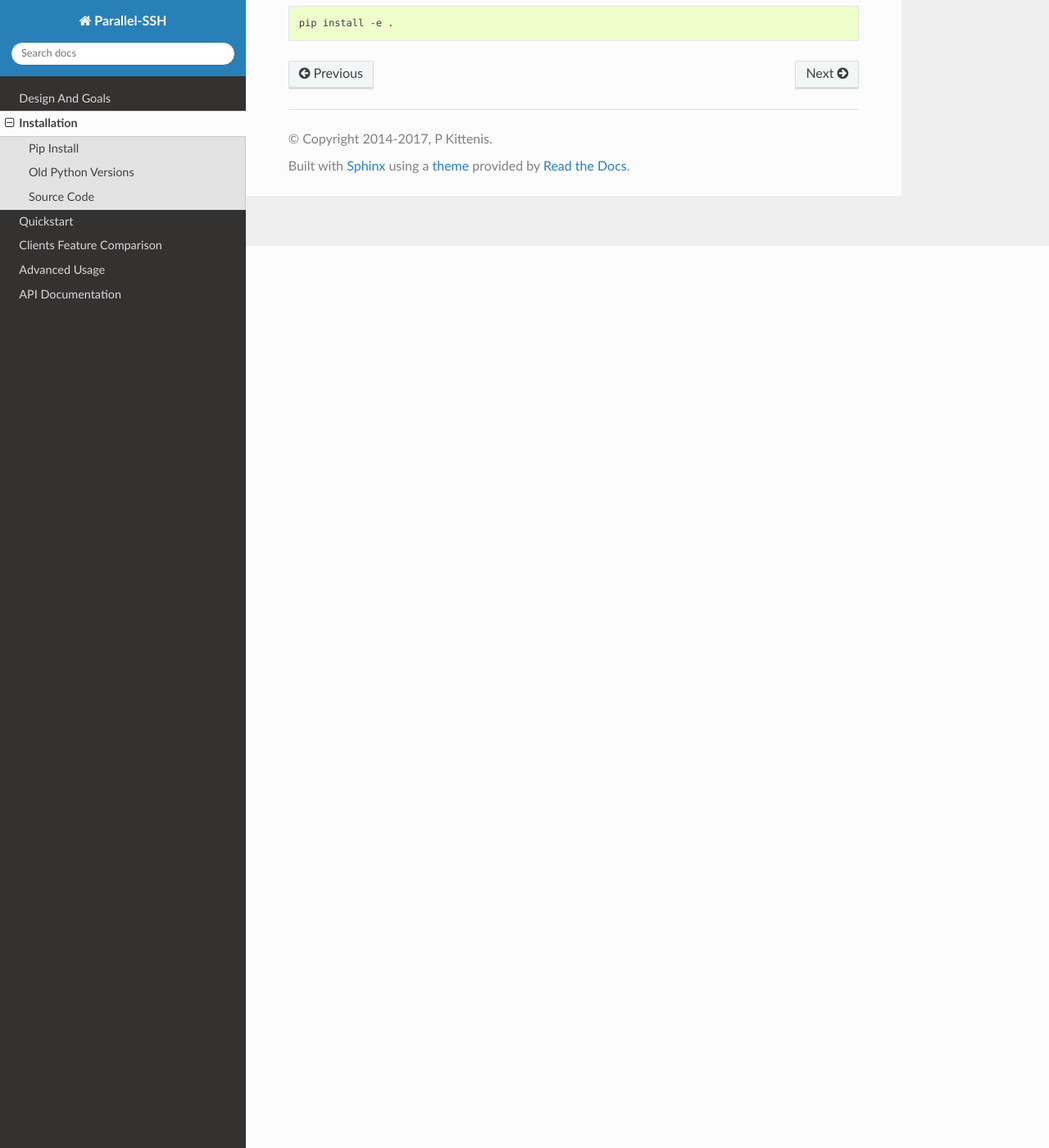
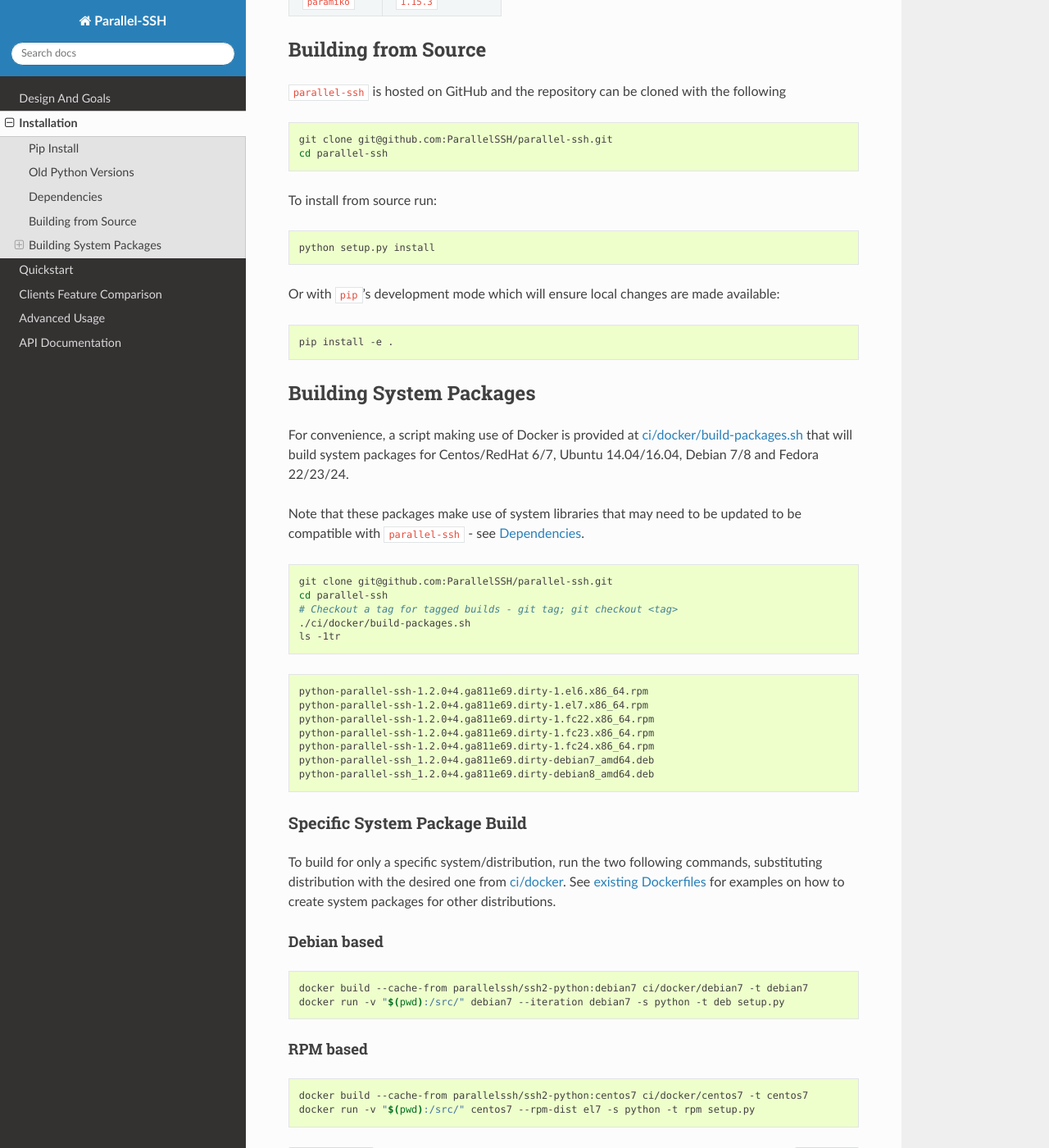
Before and after one commit to ParallelSSH/parallel-ssh, a Sphinx documentation site: the page built from doc/installation.rst, in a window 1280 px wide and 1400 px high, scrolled down 1100 px. Shown: the whole window at 82% size. Built offline with Sphinx 7.4.7 and the Read the Docs theme 2.0.0, drawn with Linux system fonts in a browser that asks for light colours; the version number could not be read and is left out; some of the changed text lies outside the part shown.

```diff
--- a/doc/installation.rst
+++ b/doc/installation.rst
@@ -7,9 +7,13 @@ Installation is handled by Python's standard ``setuptools`` library and ``pip``.
 Pip Install
 ------------
 
-::
+``pip`` may need to be updated to be able to install binary wheel packages.
 
-  pip install parallel-ssh
+.. code-block:: shell
+
+   pip install -U pip
+
+   pip install parallel-ssh
 
 If ``pip`` is not available on your Python platform, `see this installation guide <http://docs.python-guide.org/en/latest/starting/installation/>`_.
 
@@ -22,7 +26,7 @@ If you are running a deprecated Python version such as ``2.6`` you may need to i
 
 For example, to install the ``1.0.0`` version, run the following.
 
-.. code-block:: python
+.. code-block:: shell
 
   pip install parallel-ssh==1.0.0
 
@@ -30,14 +34,30 @@ For example, to install the ``1.0.0`` version, run the following.
 
 Older versions such as `0.70.x` are compatible with Python ``2.5`` and ``2.x`` but not the ``3.x`` series.
 
-Source Code
--------------
+Dependencies
+--------------
 
-Parallel-SSH is hosted on GitHub and the repository can be cloned with the following
+When installing from source, it is responsibility of user to satisfy dependencies. For pre-built binary wheel packages with dependencies included, see `Pip Install`_.
+
+============ ================
+Dependency   Minimum Version
+============ ================
+``libssh2``      ``1.6``
+``gevent``       ``1.1``
+``paramiko``     ``1.15.3``
+============ ================
+
+
+Building from Source
+----------------------
+
+
+``parallel-ssh`` is hosted on GitHub and the repository can be cloned with the following
 
 .. code-block:: shell
 
   git clone git@github.com:ParallelSSH/parallel-ssh.git
+  cd parallel-ssh
 
 To install from source run:
 
@@ -45,8 +65,55 @@ To install from source run:
 
   python setup.py install
 
-Or with `pip`'s development mode which will ensure local changes are made available:
+Or with ``pip``'s development mode which will ensure local changes are made available:
 
 .. code-block:: shell
 
   pip install -e .
+
+Building System Packages
+--------------------------
+
+For convenience, a script making use of Docker is provided at `ci/docker/build-packages.sh <https://github.com/ParallelSSH/parallel-ssh/blob/master/ci/docker/build-packages.sh>`_ that will build system packages for Centos/RedHat 6/7, Ubuntu 14.04/16.04, Debian 7/8 and Fedora 22/23/24.
+
+Note that these packages make use of system libraries that may need to be updated to be compatible with ``parallel-ssh`` - see `Dependencies`_.
+
+.. code-block:: shell
+
+   git clone git@github.com:ParallelSSH/parallel-ssh.git
+   cd parallel-ssh
+   # Checkout a tag for tagged builds - git tag; git checkout <tag>
+   ./ci/docker/build-packages.sh
+   ls -1tr
+
+.. code-block:: shell
+
+   python-parallel-ssh-1.2.0+4.ga811e69.dirty-1.el6.x86_64.rpm
+   python-parallel-ssh-1.2.0+4.ga811e69.dirty-1.el7.x86_64.rpm
+   python-parallel-ssh-1.2.0+4.ga811e69.dirty-1.fc22.x86_64.rpm
+   python-parallel-ssh-1.2.0+4.ga811e69.dirty-1.fc23.x86_64.rpm
+   python-parallel-ssh-1.2.0+4.ga811e69.dirty-1.fc24.x86_64.rpm
+   python-parallel-ssh_1.2.0+4.ga811e69.dirty-debian7_amd64.deb
+   python-parallel-ssh_1.2.0+4.ga811e69.dirty-debian8_amd64.deb
+
+Specific System Package Build
+_______________________________
+
+To build for only a specific system/distribution, run the two following commands, substituting distribution with the desired one from `ci/docker <https://github.com/ParallelSSH/parallel-ssh/blob/master/ci/docker>`_. See `existing Dockerfiles <https://github.com/ParallelSSH/parallel-ssh/tree/master/ci/docker/ubuntu16.04/Dockerfile>`_ for examples on how to create system packages for other distributions.
+
+Debian based
++++++++++++++
+
+.. code-block:: shell
+
+   docker build --cache-from parallelssh/ssh2-python:debian7 ci/docker/debian7 -t debian7
+   docker run -v "$(pwd):/src/" debian7 --iteration debian7 -s python -t deb setup.py
+
+
+RPM based
+++++++++++
+
+.. code-block:: shell
+
+   docker build --cache-from parallelssh/ssh2-python:centos7 ci/docker/centos7 -t centos7
+   docker run -v "$(pwd):/src/" centos7 --rpm-dist el7 -s python -t rpm setup.py
--- a/requirements.txt
+++ b/requirements.txt
@@ -1,3 +1,3 @@
 paramiko>=1.15.3,<2.2
-gevent
+gevent>=1.1
 ssh2-python>=0.6.0
```
Also changed, not shown: README.rst (+18 -11 lines), doc/index.rst (+4 -3 lines), doc/quickstart.rst (+20 -2 lines), 2 other files.
